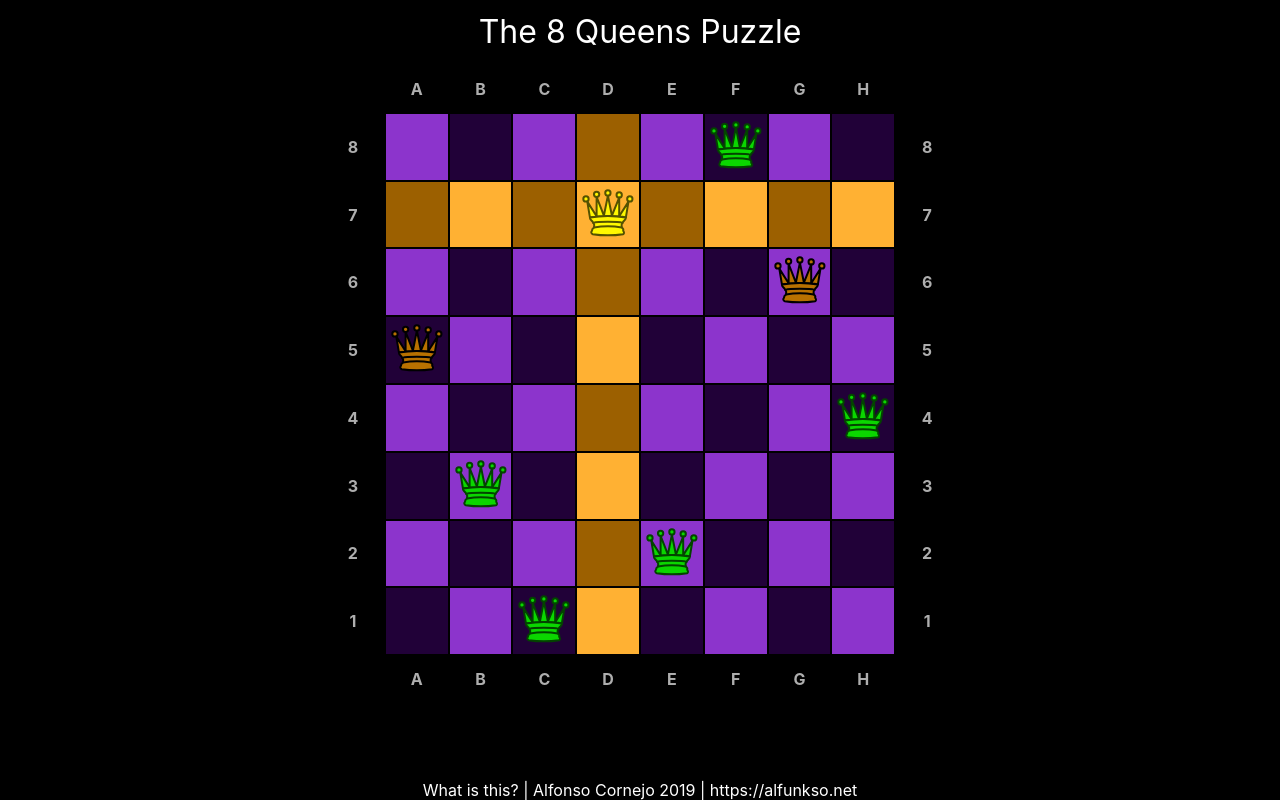
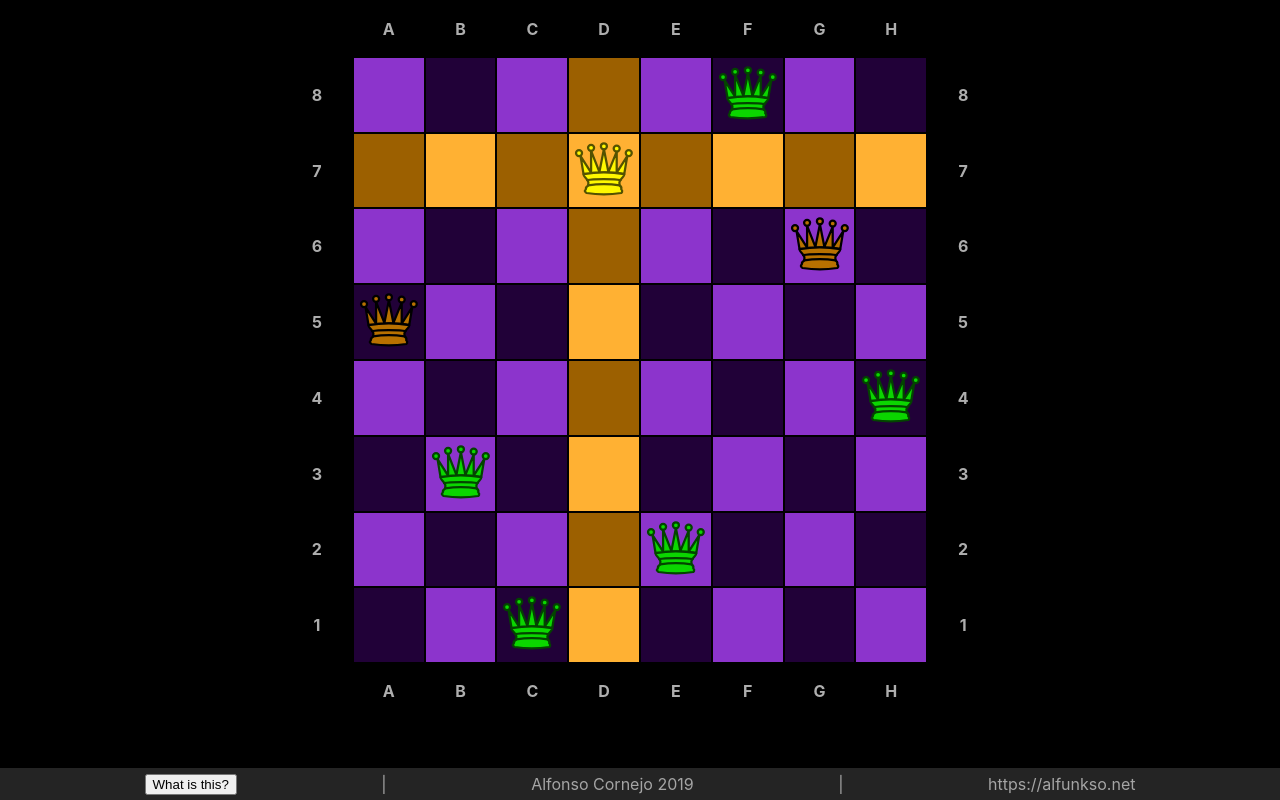
Before and after one commit to alfunkso/eight-queens, a React (Create React App) app: page / in a window 1280 px wide. Built offline with nearby package versions, Linux system fonts and the light colour scheme.

Commit message:
feat/footer: Finished footer with popupa

```diff
--- a/src/App.css
+++ b/src/App.css
@@ -1,16 +1,11 @@
 .App {
     text-align: center;
-}
-
-.AppHeader {
-    font-size: 2em;
-    line-height: 2em;
 }
 
 .BoardContainer {
     width: 80vw;
     height: 80vw;
-    max-width: 80vh;
-    max-height: 80vh;
+    max-width: 90vh;
+    max-height: 90vh;
     margin: auto;
 }
--- a/src/App.js
+++ b/src/App.js
@@ -28,9 +28,6 @@ class App extends React.PureComponent {
         debug("Rendering...");
         return (
             <div className="App">
-                <header className="AppHeader">
-                    The 8 Queens Puzzle
-                </header>
                 <div className="BoardContainer">
                     <Chessboard pieces={this.state.pieces} />
                 </div>
--- a/src/Footer.css
+++ b/src/Footer.css
@@ -1,6 +1,37 @@
 .Footer {
-    position: absolute;
+    position: fixed;
     bottom: 0;
     left: 0;
     right: 0;
+    background: #242424;
+    color: #a5a5a5;
+    height: 32px;
+    display: flex;
+    flex-flow: row nowrap;
+    justify-content: space-evenly;
+    align-items: center;
 }
+
+.Footer a {
+    color: #a5a5a5;
+    text-decoration: none;
+}
+
+.Footer a:hover {
+    text-decoration: underline;
+}
+
+.Footer .Popup {
+    position: absolute;
+    left: 0;
+    right: 0;
+    bottom: 32px;
+    text-align: left;
+    color: rgba(250, 250, 250, 1);
+    background: rgba(25, 25, 25, 0.75);
+    padding: 1em;
+}
+
+.Footer .PopupButton {
+    cursor: pointer;
+}
--- a/src/Footer.js
+++ b/src/Footer.js
@@ -1,15 +1,52 @@
 import React from 'react';
 import './Footer.css';
 
-const debug = require('debug')('alfunkso.net:Footer');
+class Footer extends React.PureComponent {
+    constructor(props) {
+        super(props);
+        this.state = { showPopup: false };
 
-function Footer() {
-    debug("Rendering...");
-    return (
-        <footer className="Footer">
-            What is this? | Alfonso Cornejo 2019 | https://alfunkso.net
-        </footer>
-    );
+        this.handleShowPopup = this.handleShowPopup.bind(this);
+    }
+
+    handleShowPopup() {
+        this.setState(prevState => ({showPopup: !prevState.showPopup}));
+    }
+
+    render() {
+        return (
+            <footer className="Footer">
+                {
+                    this.state.showPopup &&
+                    <div className="Popup">
+                        <h2>The 8 Queens Puzzle</h2>
+                        <p>
+                            The eight queens puzzle is the problem of placing eight chess queens on an 8×8 chessboard so that no two queens threaten each other. Thus, a solution requires that no two queens share the same row, column, or diagonal.
+                        </p>
+                        <a
+                            target="_blank"
+                            rel="noopener noreferrer"
+                            href="https://en.wikipedia.org/wiki/Eight_queens_puzzle"
+                        >
+                            Wikipedia Article
+                        </a>
+                    </div>
+                }
+                <span>
+                    <button
+                        className="PopupButton"
+                        onClick={this.handleShowPopup}
+                    >
+                        What is this?
+                    </button>
+                </span>
+                <span>|</span>
+                <span>Alfonso Cornejo 2019</span>
+                <span>|</span>
+                <span><a href="https://alfunkso.net">https://alfunkso.net</a></span>
+            </footer>
+        );
+    }
 }
 
 export default Footer;
```
